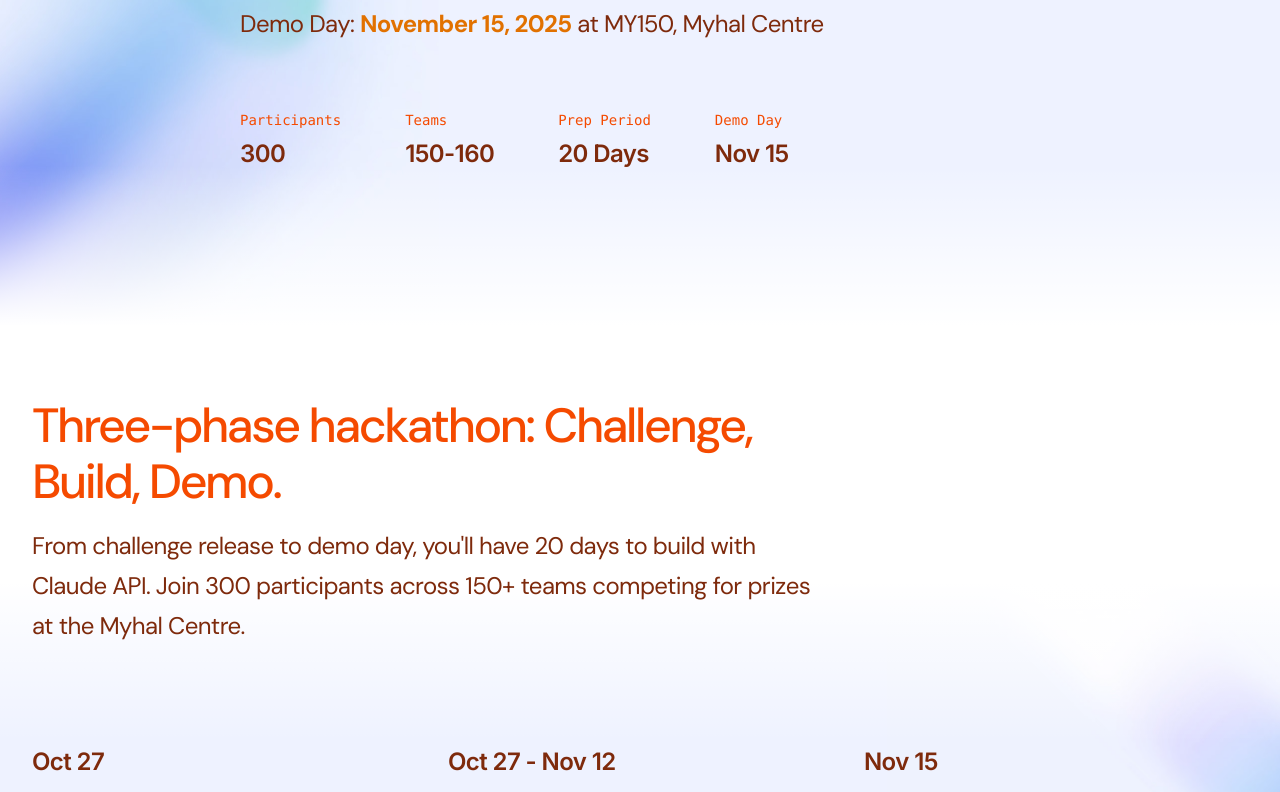
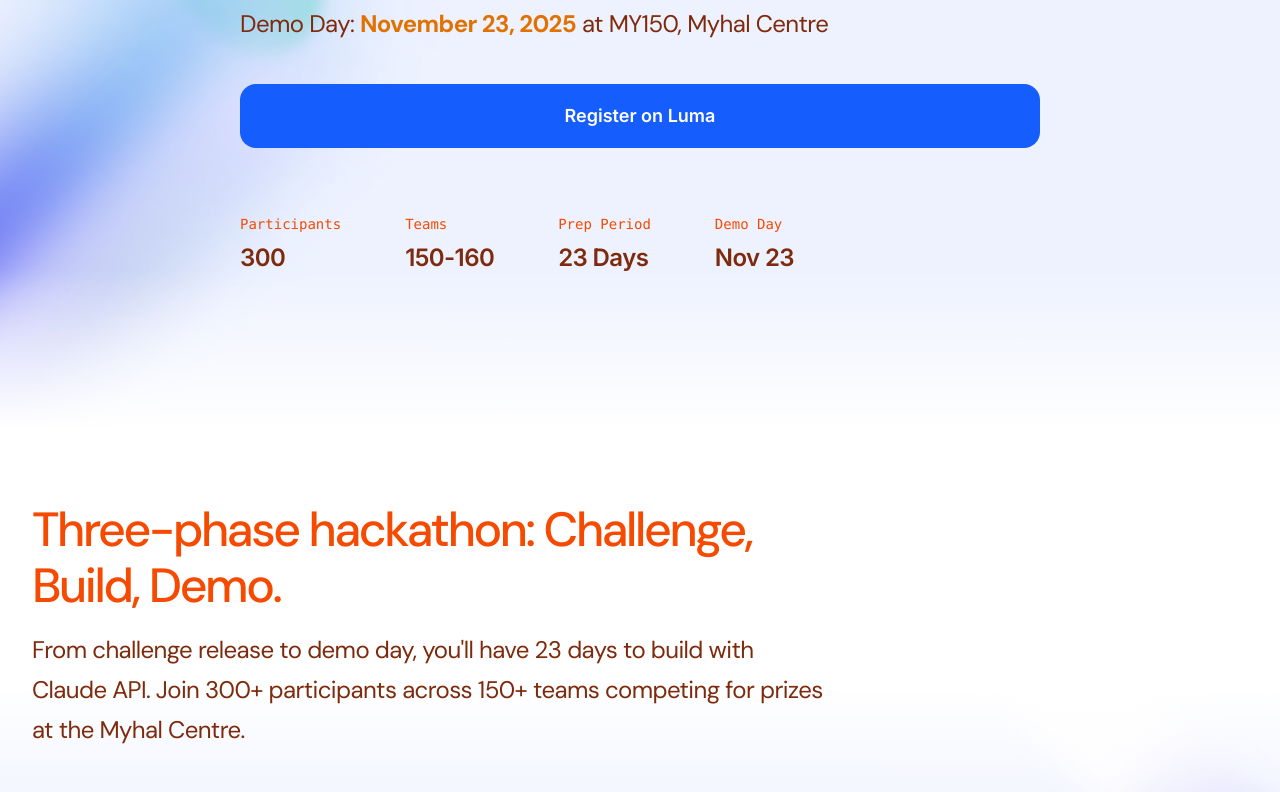
Before and after one commit to lxyhan/Anthropic-UofT, a Next.js app: page / in a window 1280 px wide. Shown: the part 584-1376 px from the top of the page. Built offline with nearby package versions, Linux system fonts and the light colour scheme.

Commit message:
Hackathon update 2

```diff
--- a/src/components/Hero.jsx
+++ b/src/components/Hero.jsx
@@ -18,20 +18,25 @@ export function Hero() {
               shaping the future of artificial intelligence.
             </p>
             <p>
-              Challenge Release: <span className="text-amber-600 font-semibold">October 27, 2025</span> at 12:00 PM
+              Challenge Release: <span className="text-amber-600 font-semibold">November 1, 2025</span> at 12:00 PM
               <br />
-              Demo Day: <span className="text-amber-600 font-semibold">November 15, 2025</span> at MY150, Myhal Centre
+              Demo Day: <span className="text-amber-600 font-semibold">November 23, 2025</span> at MY150, Myhal Centre
             </p>
           </div>
-          <Button href="#schedule" className="mt-10 w-full sm:hidden">
-            View Schedule
-          </Button>
+          <div className="mt-10 flex flex-col gap-4 sm:flex-row">
+            <Button href="https://lu.ma/anthropic-uoft" className="flex-1 text-lg py-4">
+              Register on Luma
+            </Button>
+            <Button href="#schedule" className="flex-1 sm:hidden">
+              View Schedule
+            </Button>
+          </div>
           <dl className="mt-10 grid grid-cols-2 gap-x-10 gap-y-6 sm:mt-16 sm:gap-x-16 sm:gap-y-10 sm:text-center lg:auto-cols-auto lg:grid-flow-col lg:grid-cols-none lg:justify-start lg:text-left">
             {[
               ['Participants', '300'],
               ['Teams', '150-160'],
-              ['Prep Period', '20 Days'],
-              ['Demo Day', 'Nov 15'],
+              ['Prep Period', '23 Days'],
+              ['Demo Day', 'Nov 23'],
             ].map(([name, value]) => (
               <div key={name}>
                 <dt className="font-mono text-sm text-orange-600">{name}</dt>
--- a/src/components/Schedule.jsx
+++ b/src/components/Schedule.jsx
@@ -9,8 +9,8 @@ import { Container } from '@/components/Container'
 
 const schedule = [
   {
-    date: 'Oct 27',
-    dateTime: '2025-10-27',
+    date: 'Nov 1',
+    dateTime: '2025-11-01',
     summary:
       'Challenge Release - Virtual livestream revealing the hackathon prompt and requirements.',
     timeSlots: [
@@ -41,8 +41,8 @@ const schedule = [
     ],
   },
   {
-    date: 'Oct 27 - Nov 12',
-    dateTime: '2025-10-27',
+    date: 'Nov 1 - Nov 23',
+    dateTime: '2025-11-01',
     summary:
       'Preparation Period - Teams work independently with full Claude API access and weekly support.',
     timeSlots: [
@@ -73,8 +73,8 @@ const schedule = [
     ],
   },
   {
-    date: 'Nov 15',
-    dateTime: '2025-11-15',
+    date: 'Nov 23',
+    dateTime: '2025-11-23',
     summary:
       'Demo Day - Final presentations, judging, and awards at MY150, Myhal Centre.',
     timeSlots: [
@@ -246,8 +246,8 @@ export function Schedule() {
             Three-phase hackathon: Challenge, Build, Demo.
           </h2>
           <p className="mt-4 font-display text-2xl tracking-tight text-orange-900">
-            From challenge release to demo day, you&apos;ll have 20 days to build
-            with Claude API. Join 300 participants across 150+ teams competing
+            From challenge release to demo day, you&apos;ll have 23 days to build
+            with Claude API. Join 300+ participants across 150+ teams competing
             for prizes at the Myhal Centre.
           </p>
         </div>
```
